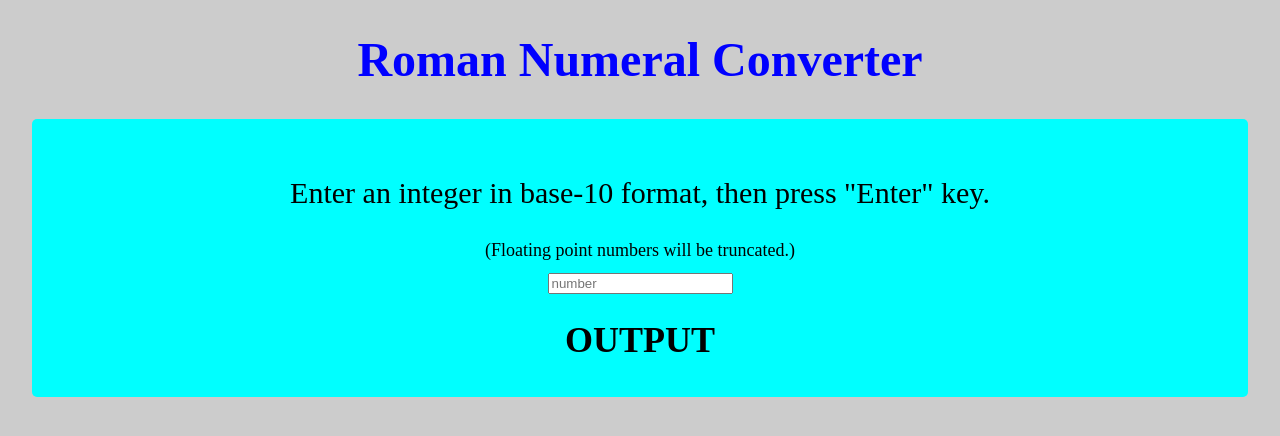
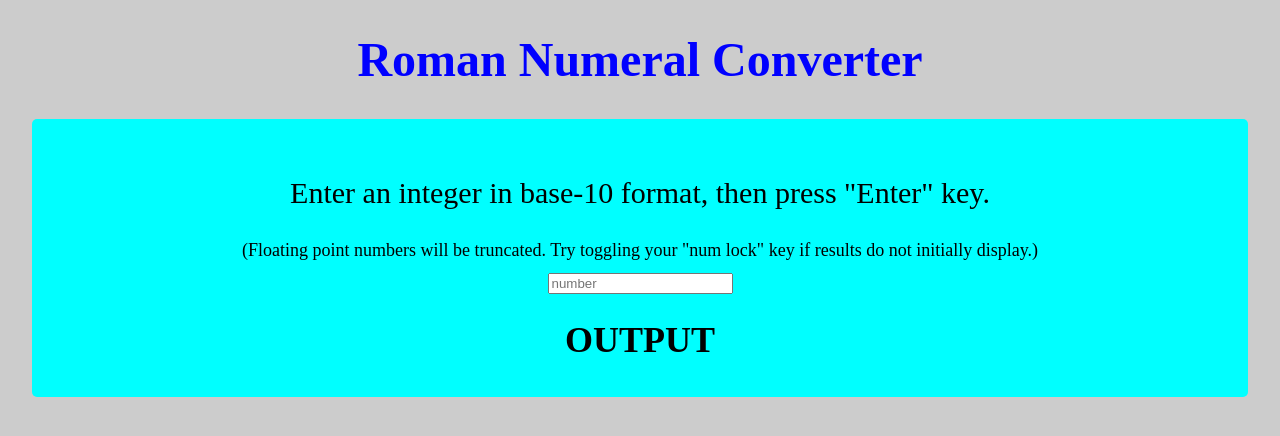
Before and after one commit to nickdloucks/Roman-Numeral-project, a website with bundled scripts: page index.html in a window 1280 px wide. Built offline with nearby package versions, Linux system fonts and the light colour scheme.

Commit message:
num lock instruction

```diff
--- a/index.html
+++ b/index.html
@@ -18,7 +18,7 @@
         <div class="rom-conv">
             <div class="input-box">
                 <p>Enter an integer in base-10 format, then press "Enter" key.</p>
-                <aside>(Floating point numbers will be truncated.)</aside>
+                <aside>(Floating point numbers will be truncated. Try toggling your "num lock" key if results do not initially display.)</aside>
                 <input type="number" min="1" step="1"
                     id="num-in" value=""
                     placeholder="number"
```
